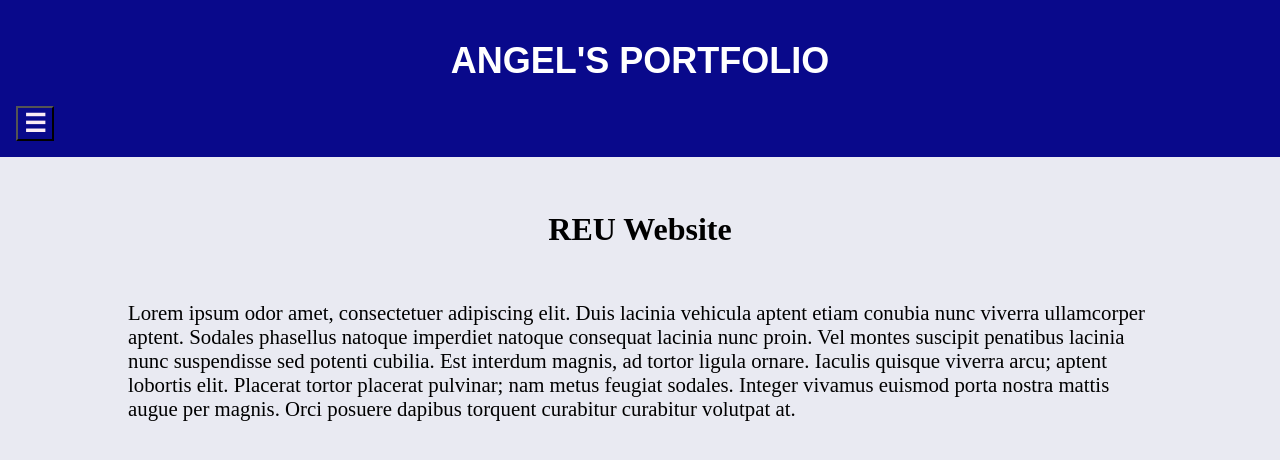
After one commit to anyaga/portfolio, a Django app: page /reu_main in a window 1280 px wide. The commit adds this page. Shown: the top 460 px of the page. Run offline with Django 5.2, Linux system fonts and the light colour scheme.

Commit message:
update to side bar for reu website

```diff
--- a/portfolio_project/config.ini
+++ b/portfolio_project/config.ini
@@ -1,2 +1,2 @@
-
+[Django]
 Secret: django-insecure-ro6*gq(l2+=02u%ak7f=m15-y_$9hrc)69g5ll96d@6=xhvs3#
--- a/portfolio_project/portfolio_project/settings.py
+++ b/portfolio_project/portfolio_project/settings.py
@@ -22,7 +22,7 @@ CONFIG = ConfigParser()
 CONFIG.read(BASE_DIR / "config.ini")
 
 
-SECRET_KEY = CONFIG.get("Django", "Secret")
+SECRET_KEY = "django-insecure-ro6*gq(l2+=02u%ak7f=m15-y_$9hrc)69g5ll96d@6=xhvs3#"#CONFIG.get("Django", "Secret")
 # Quick-start development settings - unsuitable for production
 # See https://docs.djangoproject.com/en/5.1/howto/deployment/checklist/
 
@@ -121,7 +121,7 @@ USE_TZ = True
 # Static files (CSS, JavaScript, Images)
 # https://docs.djangoproject.com/en/5.1/howto/static-files/
 
-STATIC_URL = '/static/'
+STATIC_URL = 'static/'
 
 # Default primary key field type
 # https://docs.djangoproject.com/en/5.1/ref/settings/#default-auto-field
--- a/portfolio_project/portfolio_project/static/portfolio_project/portfolio.css
+++ b/portfolio_project/portfolio_project/static/portfolio_project/portfolio.css
@@ -179,7 +179,7 @@ div.content {
 }
 
 .arrow{
-    border: solid #39235b;
+    border: solid  rgba(29, 9, 87, 0.746);
     border-width: 0 3px 3px 0;
     display: inline-block;
     padding: 3px;
--- /dev/null
+++ b/portfolio_project/portfolio_project/templates/portfolio_project/REU_main_page.html
@@ -0,0 +1,24 @@
+{% extends "portfolio_project/base.html"%}
+
+{% block title %} REU Website {% endblock%}
+
+{% block top-bar%}
+
+{% endblock %}
+
+{% block content %}
+    <div><h1 id="id_title">REU Website</h1></div>
+
+    <p id="page_summary">
+        Lorem ipsum odor amet, consectetuer adipiscing elit.
+        Duis lacinia vehicula aptent etiam conubia nunc viverra
+        ullamcorper aptent. Sodales phasellus natoque imperdiet
+        natoque consequat lacinia nunc proin. Vel montes suscipit
+        penatibus lacinia nunc suspendisse sed potenti cubilia.
+        Est interdum magnis, ad tortor ligula ornare. Iaculis
+        quisque viverra arcu; aptent lobortis elit. Placerat tortor
+        placerat pulvinar; nam metus feugiat sodales. Integer vivamus
+        euismod porta nostra mattis augue per magnis. Orci posuere dapibus
+        torquent curabitur curabitur volutpat at.
+    </p>
+{% endblock%}
--- a/portfolio_project/portfolio_project/templates/portfolio_project/base.html
+++ b/portfolio_project/portfolio_project/templates/portfolio_project/base.html
@@ -31,7 +31,7 @@
 
         <div class="sidebar" style="display:{{sidebar_display}}; width: {{sidebar_width}};">
             <form method="post">
-                <button id="close_button" >|||</button>
+                <button id="close_button" style="border:none;">|||</button>
                 {% csrf_token %}
             </form>
             <a href="{% url 'main'%}"><span class="text" >Home</span></a>
@@ -91,7 +91,7 @@
                 </div>
 
                 <div id="id_personal_projects_list" style="display:{{personal_proj_button}};">
-                    <a ><span>∟BUFFER</span></a>
+                    <a href="{% url 'reu_main' %}"><span>∟REU Website</span></a>
                 </div>
             </div>
             <div id="id_cad_projects">
--- a/portfolio_project/portfolio_project/templates/portfolio_project/personal_project_page.html
+++ b/portfolio_project/portfolio_project/templates/portfolio_project/personal_project_page.html
@@ -10,11 +10,11 @@
 
     <div id="id_capstone_cad" class="box_blurb">
         <div class="title_line">
-            <h2 class="box_title">This Page</h2>
-            <p class="box_timeline">Timeline: Dec 2024 - PRESENT</p>
+            <h2 class="box_title">REU Website</h2>
+            <p class="box_timeline">Timeline: May 2022 - Jun 2022</p>
         </div>
         <p class="box_content">ADD INFORMATION</p>
-        <a class="box_content" href="{% url 'ece_cad'%}">See More...</a>
+        <a class="box_content" href="{% url 'reu_main'%}">See More...</a>
         <br><br>
     </div>
 {% endblock%}
--- a/portfolio_project/portfolio_project/urls.py
+++ b/portfolio_project/portfolio_project/urls.py
@@ -33,4 +33,5 @@ urlpatterns = [
     path('odoo',              views.odoo_action,          name='odoo'),
     path('key_tracking',      views.key_tracking_action,  name='key_tracking'),
     path('amdibd',            views.amdibd_action,        name='amdibd'),
+    path('reu_main',          views.reu_main_action,      name='reu_main')
 ]
--- a/portfolio_project/portfolio_project/views.py
+++ b/portfolio_project/portfolio_project/views.py
@@ -120,3 +120,8 @@ def cad_action(request):
 def ece_cad_action(request):
     context = category_press(request)
     return render(request,'portfolio_project/ece_cad.html',context)
+
+
+def reu_main_action(request):
+    context = category_press(request)
+    return render(request,'portfolio_project/REU_main_page.html',context)
```
